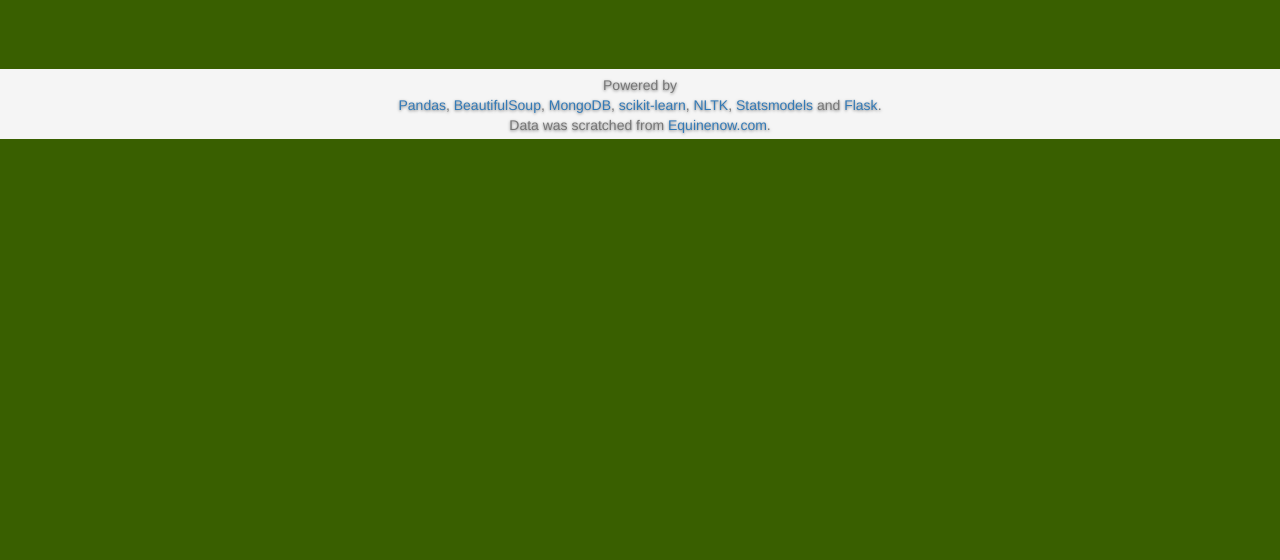
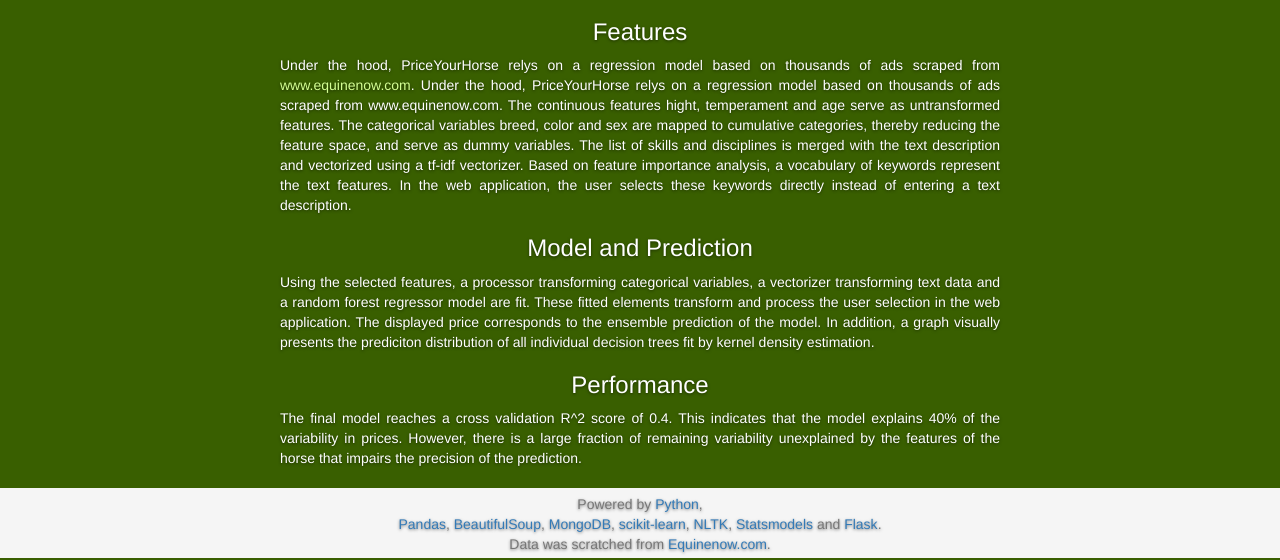
Before and after one commit to guetgs/PriceYourHorse, a Flask app: page /details in a window 1280 px wide. Shown: the part 661-1221 px from the top of the page. Before the commit the page ends 800 px from the top, so only its background shows below. Run offline with Flask 2, Linux system fonts and the light colour scheme; parts of the project's set-up code (start-up, migrations or seed data) failed here and were passed over; some libraries are stand-ins or nearby versions.

Commit message:
HTML Templates

```diff
--- a/Web_App/templates/base.html
+++ b/Web_App/templates/base.html
@@ -12,7 +12,7 @@
     <!-- Custom styles for this template -->
     <link href="../static/css/my.css" rel="stylesheet">
     <!-- Icon -->
-    <link rel='shortcut icon' href='../static/pferd.ico'>
+    <link rel='shortcut icon' href='../static/figures/pferd_tagged.ico'>
 
 
     <!-- HTML5 shim and Respond.js for IE8 support of HTML5 elements and media queries -->
@@ -25,7 +25,6 @@
     <nav class="navbar navbar-default navbar-fixed-top">
       <div class="container">
         <div class="navbar-header">
-          <!-- <img src="../static/Pferd1.jpg" alt="Horse Symbol" style="float:left;margin-right:10px;margin-left:10px;margin-top:10px;width:30px;height:35px;"> -->
           <a href="/index" class="navbar-brand">Home</a>
           <button class="navbar-toggle" type="button" data-toggle="collapse" data-target="#navbar-main">
             <span class="sr-only">Toggle navigation</span>
@@ -57,7 +56,7 @@
 
     <footer class="footer">
       <div class="container">
-        <p class="text-muted">Powered by <br>
+        <p class="text-muted">Powered by <a href='https://python.org'>Python</a>, <br>
           <a href='http://pandas.pydata.org/'>Pandas</a>,
           <a href='http://www.crummy.com/software/BeautifulSoup/'>BeautifulSoup</a>,
             <a href='https://www.mongodb.org/'>MongoDB</a>,
--- a/Web_App/templates/details.html
+++ b/Web_App/templates/details.html
@@ -6,6 +6,13 @@
       </div>
 <div class="inner cover">
   <h2>Details</h2>
-  <p>Under the hood, PriceYourHorse relys on a regression model based on thousands of ads scraped from <a class="inline" href='http://www.equinenow.com/horses.htm'>www.equinenow.com</a>. Features from tabular, mostly categorical information as well as from the text description are selected based on feature importance and used to fit the final regression model. Missing values in the dataset are derived from the ensembled data set. The final trained model as well as the trained preprocessor required to transform user entries into a feature matrix processable by the model are saved for rapid availability in a web-application. The PriceYourHorse web-application allows the user to select values for all important features previously identified and predicts a price based on the underlying trained model, which is subsequently presented to the user together with his or her feature value selection.</p>
+  <p style="text-align:center;"><a href="https://github.com/guetgs/PriceYourHorse">https://github.com/guetgs/PriceYourHorse</a></p>
+  <img src="../static/figures/under_the_hood.png" alt="Project Scheme" style="display:block;margin-left:auto;margin-right:auto;margin-bottom:20px;width:70%">
+  <h3>Features</h3>
+  <p>Under the hood, PriceYourHorse relys on a regression model based on thousands of ads scraped from <a class="inline" href='http://www.equinenow.com/horses.htm'>www.equinenow.com</a>. Under the hood, PriceYourHorse relys on a regression model based on thousands of ads scraped from www.equinenow.com. The continuous features hight, temperament and age serve as untransformed features. The categorical variables breed, color and sex are mapped to cumulative categories, thereby reducing the feature space, and serve as dummy variables. The list of skills and disciplines is merged with the text description and vectorized using a tf-idf vectorizer. Based on feature importance analysis, a vocabulary of keywords represent the text features. In the web application, the user selects these keywords directly instead of entering a text description.</p>
+  <h3>Model and Prediction</h3>
+  <p>Using the selected features, a processor transforming categorical variables, a vectorizer transforming text data and a random forest regressor model are fit. These fitted elements transform and process the user selection in the web application. The displayed price corresponds to the ensemble prediction of the model. In addition, a graph visually presents the prediciton distribution of all individual decision trees fit by kernel density estimation.</p>
+  <h3>Performance</h3>
+  <p>The final model reaches a cross validation R^2 score of 0.4. This indicates that the model explains 40% of the variability in prices. However, there is a large fraction of remaining variability unexplained by the features of the horse that impairs the precision of the prediction.</p>
 </div>
 {% endblock %}
--- a/Web_App/templates/index.html
+++ b/Web_App/templates/index.html
@@ -5,7 +5,7 @@
         <p class="lead">Determine The Price Tag</p>
       </div>
 <div class="inner cover">
-    <img src="../static/pferd_tagged.png" alt="Price Tagged Horse" style="display:block;margin-left:auto;margin-right:auto;margin-bottom:20px;width:30%"</img>
+    <img src="../static/figures/pferd_tagged.png" alt="Price Tagged Horse" style="display:block;margin-left:auto;margin-right:auto;margin-bottom:20px;width:30%">
     <div class="col-lg-5">
   <p class="bs-component">
     <a href="/submit" class="btn btn-default btn-lg btn-block">Go To Predictor</a>
--- a/Web_App/templates/prediction_noinput.html
+++ b/Web_App/templates/prediction_noinput.html
@@ -5,7 +5,7 @@
         <p class="lead">Determine The Price Tag</p>
       </div>
 <div class="inner cover">
-  <h2>No prediction could be made, please tell us something about your horse, first.</h2>
+  <h2>No prediction could be made.<br> Please tell us something about your horse, first.<br>__________________</h2>
 </div>
 
 <div class="col-lg-5">
```
Also changed, not shown: Web_App/templates/about_me.html (+7 -3 lines), Web_App/templates/details.md (added, +5 -0 lines).
